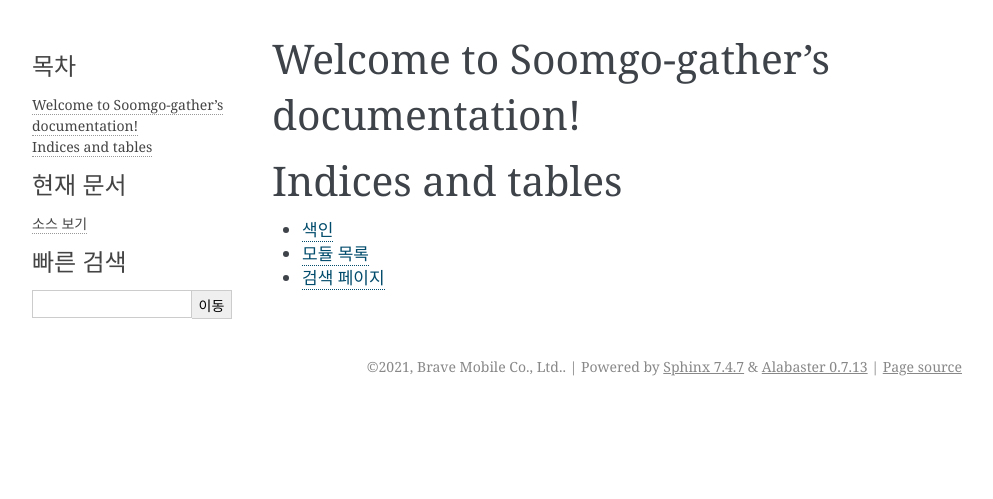
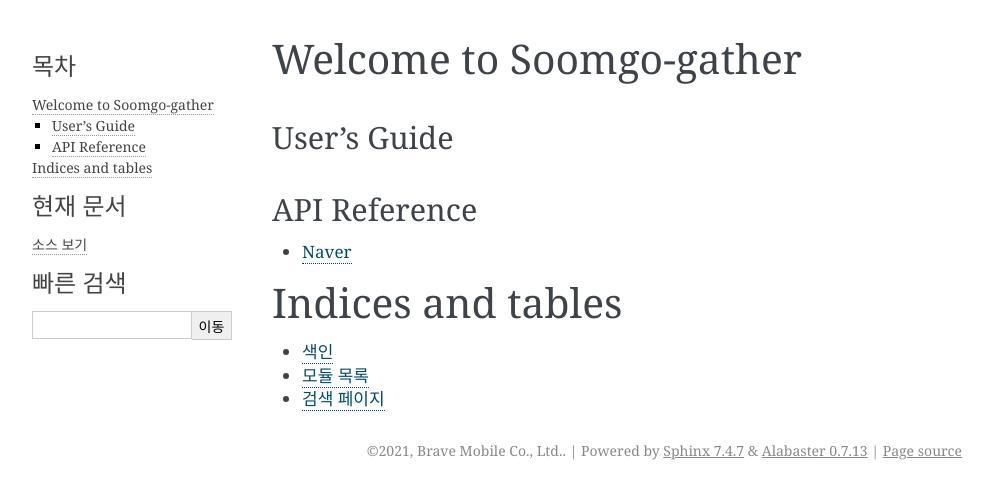
Before and after one commit to Soomgo-Platform/soomgo-gather, a Sphinx documentation site: the page built from docs/index.rst, in a window 1280 px wide. Shown: the top 499 px of the page, without its empty margins (148-1141 px from the left). Built offline with Sphinx 7.4.7, drawn with Linux system fonts in a browser that asks for light colours.

Commit message:
Feature/tp 702 (#3)
* documentation

documentation

* add docutils==0.15.2

* write first documnet

* check Title

* add usage

* add badge

* change badge

* test

* add package structure

* .

* add how to use

* add package structure

* add sample structure

* remove code block

* separate sentence

* apply paul's review

* rewrite docstring

* remove return

Co-authored-by: paul <paul@soomgo.com>

```diff
--- a/docs/conf.py
+++ b/docs/conf.py
@@ -27,7 +27,12 @@ author = 'Brave Mobile Co., Ltd.'
 # Add any Sphinx extension module names here, as strings. They can be
 # extensions coming with Sphinx (named 'sphinx.ext.*') or your custom
 # ones.
-extensions = []
+extensions = [
+    'sphinx.ext.autodoc',
+    'sphinx.ext.intersphinx',
+    'sphinx.ext.viewcode',
+    'sphinx.ext.autosummary',
+]
 
 # Add any paths that contain templates here, relative to this directory.
 templates_path = ['_templates']
@@ -56,3 +61,5 @@ html_theme = 'alabaster'
 # relative to this directory. They are copied after the builtin static files,
 # so a file named "default.css" will overwrite the builtin "default.css".
 html_static_path = ['_static']
+
+add_module_names = False
--- a/docs/index.rst
+++ b/docs/index.rst
@@ -3,14 +3,27 @@
    You can adapt this file completely to your liking, but it should at least
    contain the root `toctree` directive.
 
-Welcome to Soomgo-gather's documentation!
+Welcome to Soomgo-gather
 =========================================
 
 .. toctree::
    :maxdepth: 2
    :caption: Contents:
 
+User’s Guide
+------------
+.. toctree::
+    :maxdepth: 2
 
+
+
+API Reference
+-------------
+
+.. toctree::
+    :maxdepth: 2
+
+    naver
 
 Indices and tables
 ==================
--- a/setup.py
+++ b/setup.py
@@ -12,6 +12,7 @@ tests_requires = [
     "pytest-cov",
     "tox",
     "Sphinx>=3.2.1",
+    "docutils==0.15.2",
     "isort",
     "requests_mock",
 ] + install_requires
```
Also changed, not shown: README.md (+55 -1 lines), docs/naver.rst (added, +12 -0 lines), 1 other file.
